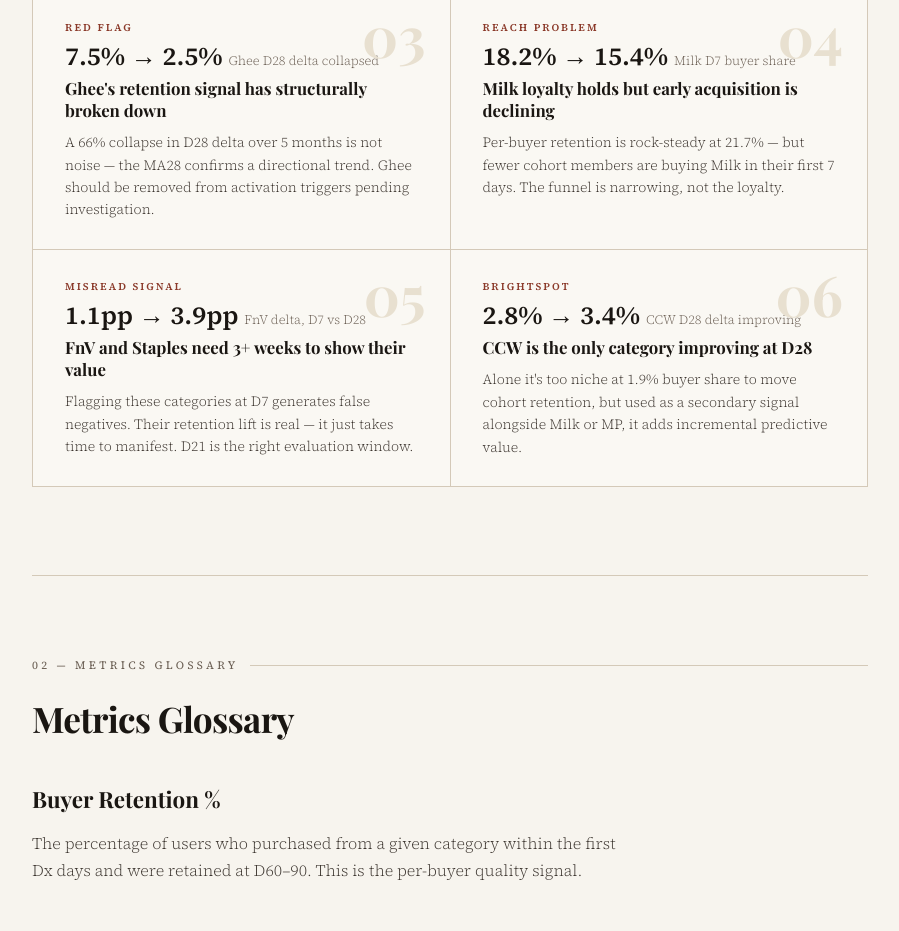
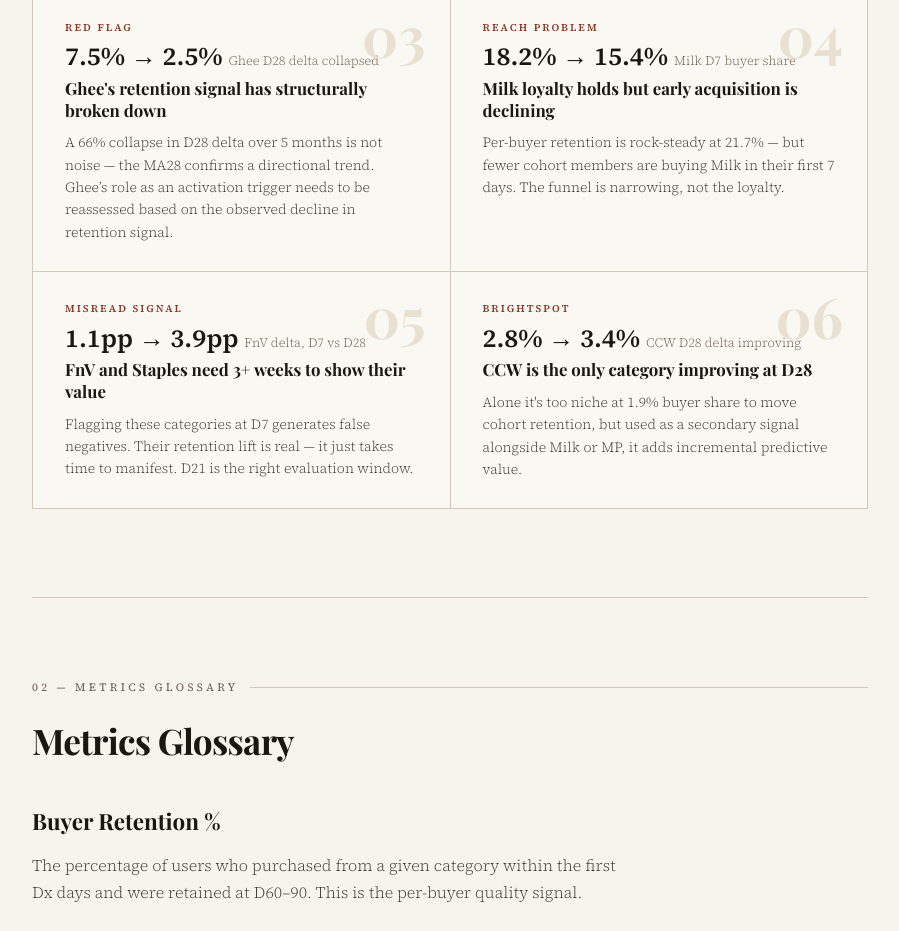
Before and after one commit to k12-code/cd2026, a plain HTML site: page report.html in a window 1280 px wide. Shown: the part 1660-2591 px from the top of the page, without its empty margins (190-1089 px from the left). Drawn offline with nearby package versions, Linux system fonts and the light colour scheme; a web font is replaced by a local one.

Commit message:
Update report.html

```diff
--- a/report.html
+++ b/report.html
@@ -636,7 +636,7 @@ strong { font-weight: 600; color: var(--ink); }
       <div class="finding-tag">Red Flag</div>
       <div class="finding-stat">7.5% → 2.5% <span>Ghee D28 delta collapsed</span></div>
       <h3>Ghee's retention signal has structurally broken down</h3>
-      <p>A 66% collapse in D28 delta over 5 months is not noise — the MA28 confirms a directional trend. Ghee should be removed from activation triggers pending investigation.</p>
+      <p>A 66% collapse in D28 delta over 5 months is not noise — the MA28 confirms a directional trend. Ghee’s role as an activation trigger needs to be reassessed based on the observed decline in retention signal.</p>
     </div>
     <div class="finding-card">
       <div class="finding-number">04</div>
```
